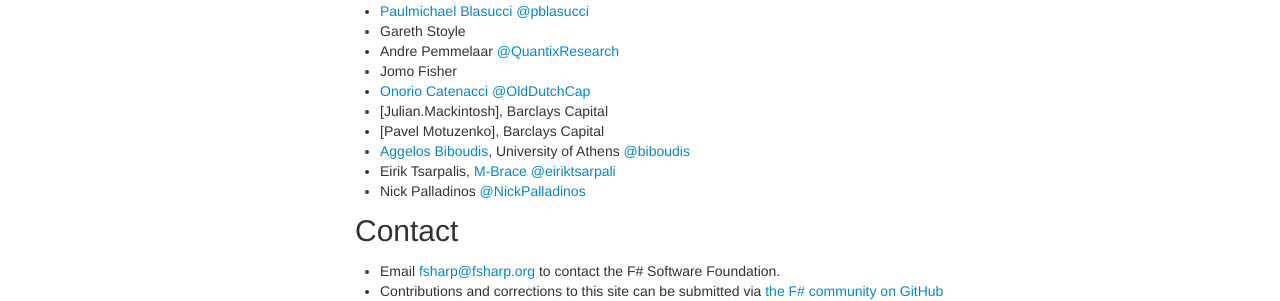
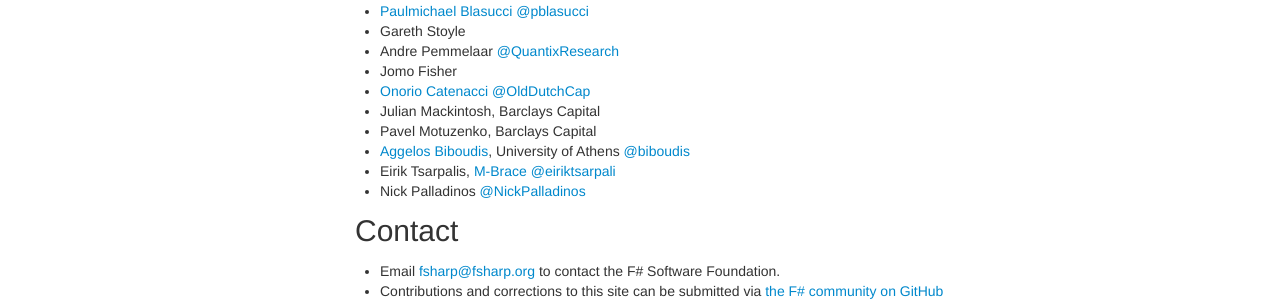
Before and after one commit to fsharp/fsharp.org, a Jekyll site: the page built from foundation.md, in a window 1280 px wide and 900 px high, scrolled down 3024 px. Shown: the part 457-758 px from the top of the window. Built offline with Jekyll 4.4.1, drawn with Linux system fonts in a browser that asks for light colours; nearby versions of some CDN libraries; some web fonts are replaced; comment, search, counter and statistics services are not loaded.

Commit message:
Cleaning up markup

```diff
--- a/foundation.md
+++ b/foundation.md
@@ -147,8 +147,8 @@
  * Andre Pemmelaar [@QuantixResearch](http://twitter.com/QuantixResearch)
  * Jomo Fisher
  * [Onorio Catenacci](http://onor.io) [@OldDutchCap](http://twitter.com/OldDutchCap)
- * [Julian.Mackintosh], Barclays Capital
- * [Pavel Motuzenko], Barclays Capital
+ * Julian Mackintosh, Barclays Capital
+ * Pavel Motuzenko, Barclays Capital
  * [Aggelos Biboudis](http://www.di.uoa.gr/~biboudis), University of Athens [@biboudis](http://twitter.com/biboudis)
  * Eirik Tsarpalis, [M-Brace](http://www.m-brace.net/) [@eiriktsarpali](http://twitter.com/eiriktsarpali)
  * Nick Palladinos [@NickPalladinos](https://twitter.com/NickPalladinos)
```
